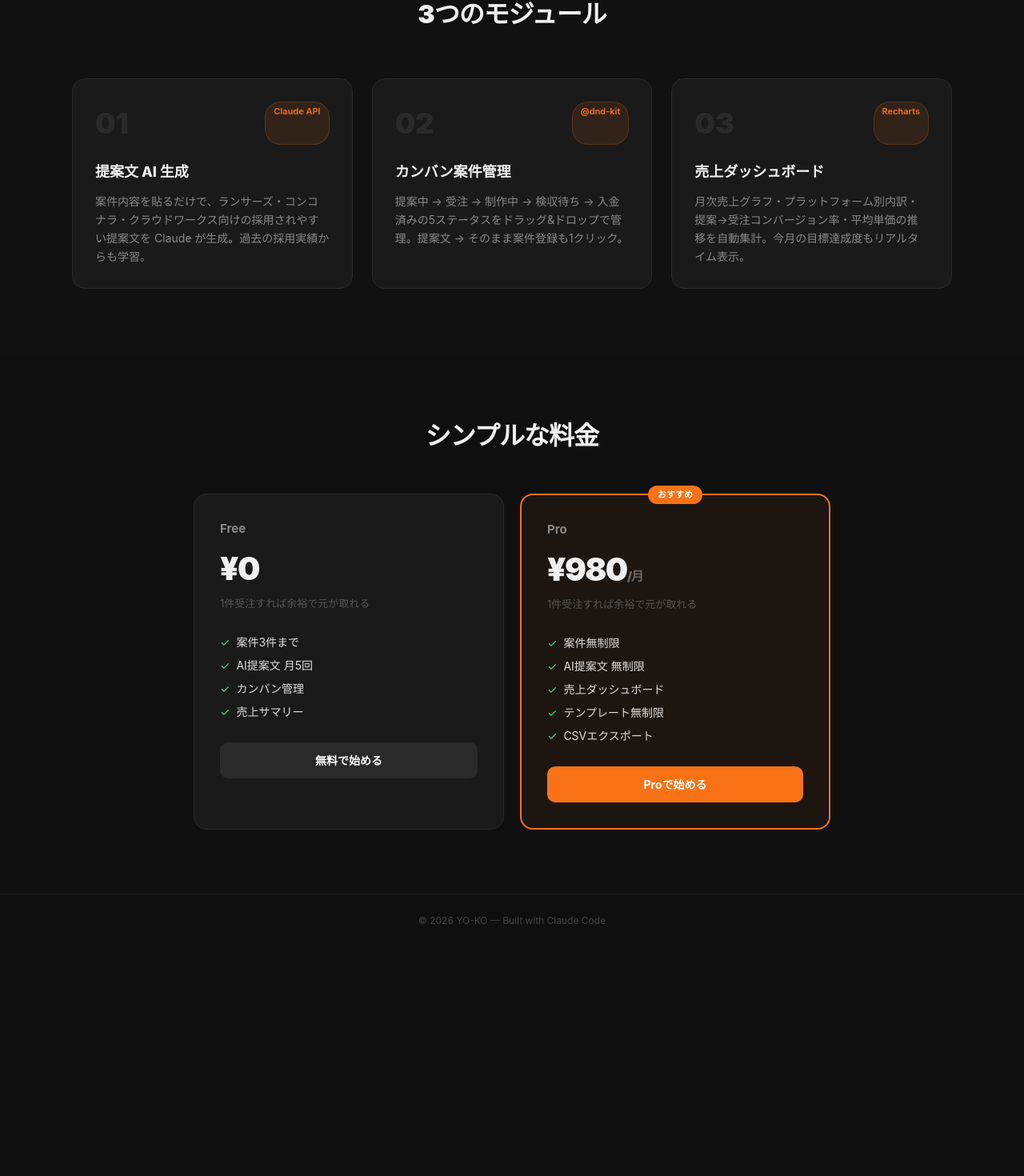
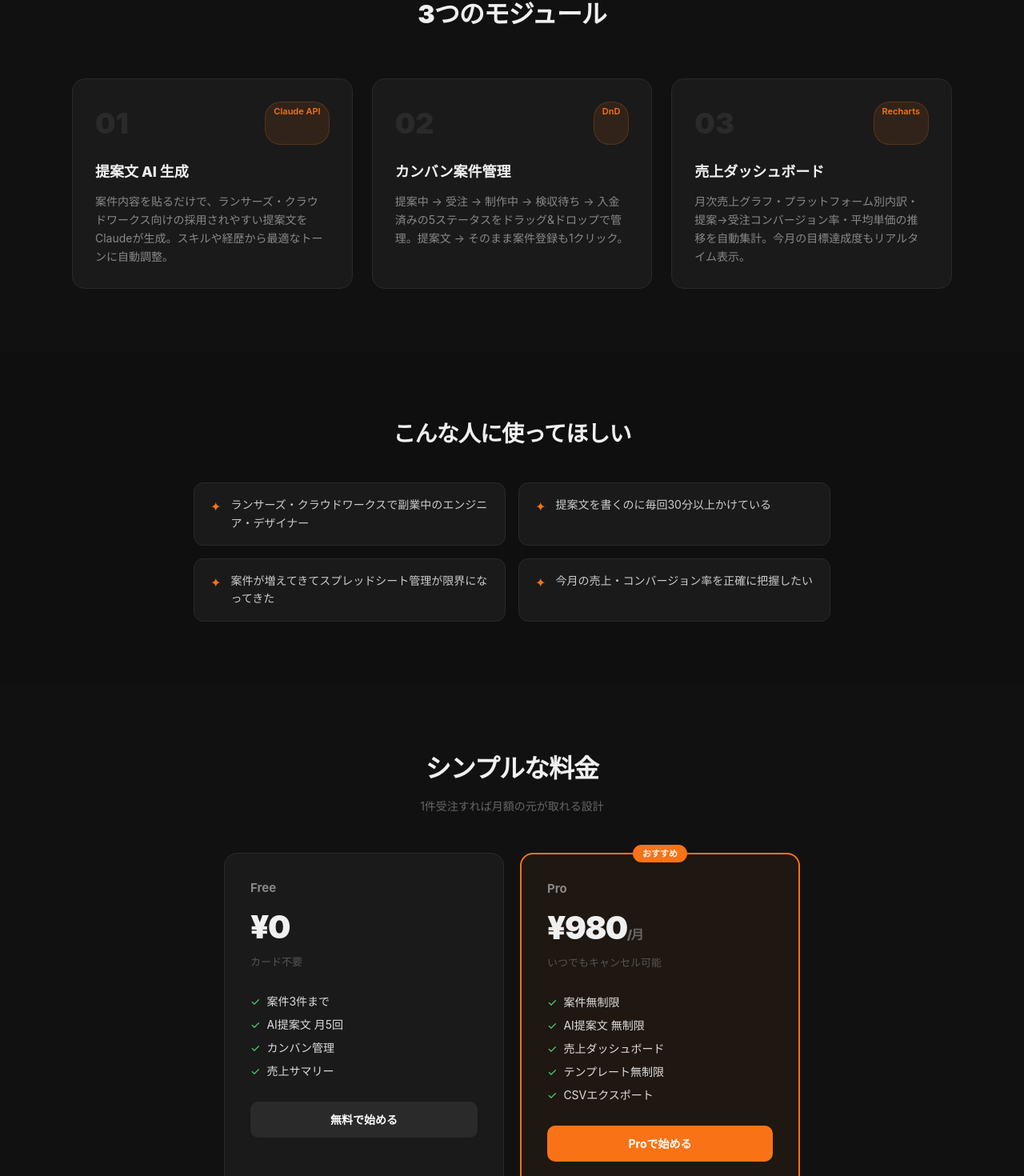
Before and after one commit to yokusern/proposalhub, a Next.js app: page / in a window 1280 px wide. Shown: the part 1100-2570 px from the top of the page at 80% size. Before the commit the page ends 2284 px from the top, so only its background shows below. Built offline with nearby package versions, Linux system fonts and the light colour scheme; no server answers.

Commit message:
Fix LP: タイポ修正・スマホ対応・フッターリンク追加・「このサービスが向いている人」セクション追加

```diff
--- a/app/page.tsx
+++ b/app/page.tsx
@@ -22,12 +22,12 @@ export default function LandingPage() {
         <div style={{ display: 'inline-block', fontSize: 12, letterSpacing: '0.16em', textTransform: 'uppercase', color: '#f97316', background: 'rgba(249,115,22,0.1)', border: '1px solid rgba(249,115,22,0.25)', padding: '5px 14px', borderRadius: 20, marginBottom: 28 }}>
           フリーランス特化 · AI × カンバン × 売上分析
         </div>
-        <h1 style={{ fontSize: 'clamp(40px,8vw,72px)', fontWeight: 900, letterSpacing: '-0.04em', lineHeight: 1.05, margin: '0 0 28px' }}>
+        <h1 style={{ fontSize: 'clamp(36px,8vw,72px)', fontWeight: 900, letterSpacing: '-0.04em', lineHeight: 1.05, margin: '0 0 28px' }}>
           提案から入金まで、<br />
           <span style={{ color: '#f97316' }}>これ1本。</span>
         </h1>
-        <p style={{ fontSize: 18, color: '#aaa', lineHeight: 1.7, margin: '0 0 44px', maxWidth: 580, marginLeft: 'auto', marginRight: 'auto' }}>
-          コンコナラの提案文を毎回30分かけて書いていませんか？<br />
+        <p style={{ fontSize: 'clamp(15px,2vw,18px)', color: '#aaa', lineHeight: 1.7, margin: '0 0 44px', maxWidth: 580, marginLeft: 'auto', marginRight: 'auto' }}>
+          ランサーズの提案文を毎回30分かけて書いていませんか？<br />
           案件管理はスプレッドシート、売上は目分量？
         </p>
         <Link href="/auth" style={{ display: 'inline-block', padding: '16px 36px', background: '#f97316', color: '#fff', borderRadius: 12, textDecoration: 'none', fontWeight: 800, fontSize: 17, letterSpacing: '-0.01em' }}>
@@ -38,9 +38,20 @@ export default function LandingPage() {
 
       {/* PAIN → SOLUTION */}
       <section style={{ maxWidth: 1100, margin: '0 auto', padding: '40px 32px 80px' }}>
-        <div style={{ display: 'grid', gridTemplateColumns: 'repeat(3,1fr)', gap: 20 }}>
+        <div style={{
+          display: 'grid',
+          gridTemplateColumns: 'repeat(3,1fr)',
+          gap: 20,
+        }}>
+          <style>{`
+            @media (max-width: 768px) {
+              .pain-grid { grid-template-columns: 1fr !important; }
+              .feature-grid { grid-template-columns: 1fr !important; }
+              .pricing-grid { grid-template-columns: 1fr !important; }
+            }
+          `}</style>
           {[
-            { pain: '提案文を毎回ゼロから書く', solution: 'AI が案件URLを読んで30秒で生成', icon: '✍️' },
+            { pain: '提案文を毎回ゼロから書く', solution: 'AIが案件内容を読んで30秒で生成', icon: '✍️' },
             { pain: '案件の進捗をスプシで管理', solution: 'カンバンで5ステータスを一覧管理', icon: '📋' },
             { pain: '今月いくら稼いだか不明', solution: '売上グラフ・コンバージョン率を自動集計', icon: '📊' },
           ].map(item => (
@@ -58,20 +69,20 @@ export default function LandingPage() {
       {/* FEATURES */}
       <section style={{ background: '#111', padding: '80px 32px' }}>
         <div style={{ maxWidth: 1100, margin: '0 auto' }}>
-          <h2 style={{ fontSize: 32, fontWeight: 900, textAlign: 'center', margin: '0 0 56px', letterSpacing: '-0.03em' }}>
+          <h2 style={{ fontSize: 'clamp(24px,4vw,32px)', fontWeight: 900, textAlign: 'center', margin: '0 0 56px', letterSpacing: '-0.03em' }}>
             3つのモジュール
           </h2>
-          <div style={{ display: 'grid', gridTemplateColumns: 'repeat(3,1fr)', gap: 24 }}>
+          <div className="feature-grid" style={{ display: 'grid', gridTemplateColumns: 'repeat(3,1fr)', gap: 24 }}>
             {[
               {
                 num: '01', title: '提案文 AI 生成',
-                desc: '案件内容を貼るだけで、ランサーズ・コンコナラ・クラウドワークス向けの採用されやすい提案文を Claude が生成。過去の採用実績からも学習。',
+                desc: '案件内容を貼るだけで、ランサーズ・クラウドワークス向けの採用されやすい提案文をClaudeが生成。スキルや経歴から最適なトーンに自動調整。',
                 badge: 'Claude API',
               },
               {
                 num: '02', title: 'カンバン案件管理',
                 desc: '提案中 → 受注 → 制作中 → 検収待ち → 入金済みの5ステータスをドラッグ&ドロップで管理。提案文 → そのまま案件登録も1クリック。',
-                badge: '@dnd-kit',
+                badge: 'DnD',
               },
               {
                 num: '03', title: '売上ダッシュボード',
@@ -92,20 +103,40 @@ export default function LandingPage() {
         </div>
       </section>
 
+      {/* WHO IS THIS FOR */}
+      <section style={{ maxWidth: 860, margin: '0 auto', padding: '80px 32px' }}>
+        <h2 style={{ fontSize: 'clamp(22px,4vw,28px)', fontWeight: 900, textAlign: 'center', margin: '0 0 40px', letterSpacing: '-0.03em' }}>こんな人に使ってほしい</h2>
+        <div style={{ display: 'grid', gridTemplateColumns: 'repeat(2,1fr)', gap: 16 }}>
+          {[
+            'ランサーズ・クラウドワークスで副業中のエンジニア・デザイナー',
+            '提案文を書くのに毎回30分以上かけている',
+            '案件が増えてきてスプレッドシート管理が限界になってきた',
+            '今月の売上・コンバージョン率を正確に把握したい',
+          ].map(t => (
+            <div key={t} style={{ display: 'flex', gap: 12, alignItems: 'flex-start', background: '#1a1a1a', border: '1px solid #2a2a2a', borderRadius: 12, padding: '16px 20px' }}>
+              <span style={{ color: '#f97316', fontSize: 16, marginTop: 1, flexShrink: 0 }}>✦</span>
+              <p style={{ fontSize: 14, color: '#ccc', lineHeight: 1.6, margin: 0 }}>{t}</p>
+            </div>
+          ))}
+        </div>
+      </section>
+
       {/* PRICING */}
-      <section id="pricing" style={{ maxWidth: 860, margin: '0 auto', padding: '80px 32px' }}>
-        <h2 style={{ fontSize: 32, fontWeight: 900, textAlign: 'center', margin: '0 0 48px', letterSpacing: '-0.03em' }}>シンプルな料金</h2>
-        <div style={{ display: 'grid', gridTemplateColumns: '1fr 1fr', gap: 20 }}>
+      <section id="pricing" style={{ background: '#111', padding: '80px 32px' }}>
+        <div style={{ maxWidth: 720, margin: '0 auto' }}>
+          <h2 style={{ fontSize: 'clamp(24px,4vw,32px)', fontWeight: 900, textAlign: 'center', margin: '0 0 12px', letterSpacing: '-0.03em' }}>シンプルな料金</h2>
+          <p style={{ fontSize: 14, color: '#666', textAlign: 'center', margin: '0 0 48px' }}>1件受注すれば月額の元が取れる設計</p>
+          <div className="pricing-grid" style={{ display: 'grid', gridTemplateColumns: '1fr 1fr', gap: 20 }}>
             {[
               {
                 plan: 'Free', price: '¥0', period: '', badge: '',
                 features: ['案件3件まで', 'AI提案文 月5回', 'カンバン管理', '売上サマリー'],
-              cta: '無料で始める', highlight: false,
+                cta: '無料で始める', href: '/auth', highlight: false,
               },
               {
                 plan: 'Pro', price: '¥980', period: '/月', badge: 'おすすめ',
                 features: ['案件無制限', 'AI提案文 無制限', '売上ダッシュボード', 'テンプレート無制限', 'CSVエクスポート'],
-              cta: 'Proで始める', highlight: true,
+                cta: 'Proで始める', href: '/auth', highlight: true,
               },
             ].map(p => (
               <div key={p.plan} style={{
@@ -120,7 +151,9 @@ export default function LandingPage() {
                 <p style={{ fontSize: 40, fontWeight: 900, margin: '0 0 4px', letterSpacing: '-0.04em' }}>
                   {p.price}<span style={{ fontSize: 16, color: '#666' }}>{p.period}</span>
                 </p>
-              <p style={{ fontSize: 13, color: '#555', margin: '0 0 28px' }}>1件受注すれば余裕で元が取れる</p>
+                <p style={{ fontSize: 13, color: '#555', margin: '0 0 28px' }}>
+                  {p.highlight ? 'いつでもキャンセル可能' : 'カード不要'}
+                </p>
                 <ul style={{ listStyle: 'none', margin: '0 0 28px', padding: 0 }}>
                   {p.features.map(f => (
                     <li key={f} style={{ fontSize: 14, color: '#ddd', margin: '0 0 8px', display: 'flex', gap: 8 }}>
@@ -128,7 +161,7 @@ export default function LandingPage() {
                     </li>
                   ))}
                 </ul>
-              <Link href="/auth" style={{
+                <Link href={p.href} style={{
                   display: 'block', textAlign: 'center', padding: '12px',
                   background: p.highlight ? '#f97316' : '#2a2a2a', color: '#fff',
                   borderRadius: 10, textDecoration: 'none', fontWeight: 700, fontSize: 14,
@@ -138,13 +171,29 @@ export default function LandingPage() {
               </div>
             ))}
           </div>
+        </div>
+      </section>
+
+      {/* FINAL CTA */}
+      <section style={{ maxWidth: 860, margin: '0 auto', padding: '80px 32px', textAlign: 'center' }}>
+        <h2 style={{ fontSize: 'clamp(28px,5vw,48px)', fontWeight: 900, letterSpacing: '-0.04em', margin: '0 0 20px' }}>
+          今すぐ提案を<span style={{ color: '#f97316' }}>10倍速く</span>書く
+        </h2>
+        <p style={{ fontSize: 15, color: '#666', margin: '0 0 36px' }}>Googleアカウントで30秒 · カード不要 · 3案件まで永久無料</p>
+        <Link href="/auth" style={{ display: 'inline-block', padding: '18px 48px', background: '#f97316', color: '#fff', borderRadius: 14, textDecoration: 'none', fontWeight: 800, fontSize: 18, letterSpacing: '-0.01em' }}>
+          無料で始める →
+        </Link>
       </section>
 
       {/* FOOTER */}
-      <footer style={{ borderTop: '1px solid #1a1a1a', padding: '24px 32px', textAlign: 'center' }}>
-        <p style={{ fontSize: 12, color: '#444', margin: 0 }}>
-          © 2026 YO-KO — Built with Claude Code
-        </p>
+      <footer style={{ borderTop: '1px solid #1a1a1a', padding: '32px', textAlign: 'center' }}>
+        <div style={{ display: 'flex', justifyContent: 'center', gap: 24, marginBottom: 16 }}>
+          <a href="https://x.com/Yoko_ai_dev" target="_blank" rel="noopener noreferrer" style={{ fontSize: 13, color: '#555', textDecoration: 'none' }}>X (Twitter)</a>
+          <a href="https://note.com/yoko_ai_logic" target="_blank" rel="noopener noreferrer" style={{ fontSize: 13, color: '#555', textDecoration: 'none' }}>note</a>
+          <a href="https://www.instagram.com/yoncornrow/" target="_blank" rel="noopener noreferrer" style={{ fontSize: 13, color: '#555', textDecoration: 'none' }}>Instagram</a>
+          <a href="https://yokoportofolio.vercel.app" target="_blank" rel="noopener noreferrer" style={{ fontSize: 13, color: '#555', textDecoration: 'none' }}>Portfolio</a>
+        </div>
+        <p style={{ fontSize: 12, color: '#333', margin: 0 }}>© 2026 YO-KO — Built with Claude Code</p>
       </footer>
     </main>
   )
```
Lines whose indentation alone changed are shown as unchanged.
